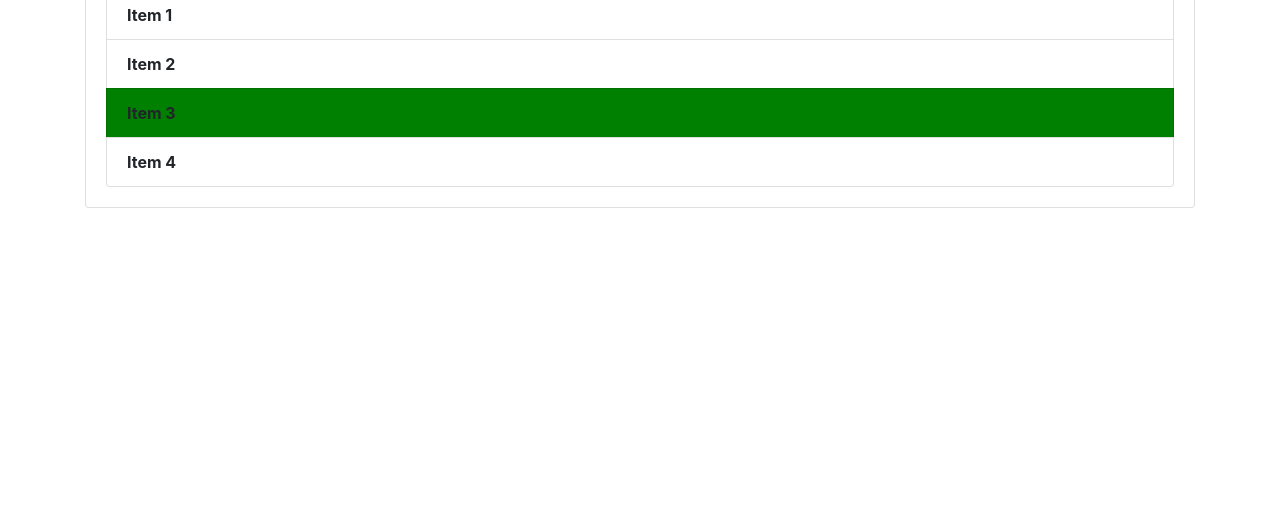
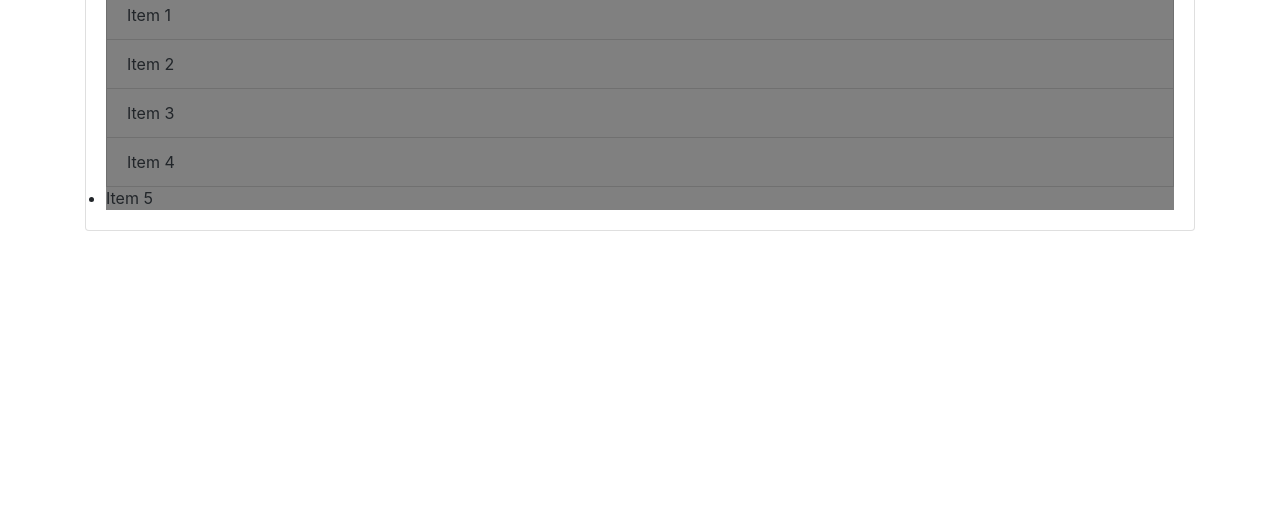
Before and after one commit to FIRE-BLAST/dom1, a plain HTML site: page index2.html in a window 1280 px wide. Shown: the part 287-800 px from the top of the page. Drawn offline with nearby package versions, Linux system fonts and the light colour scheme.

Commit message:
gettagsdone

```diff
--- a/dom.js
+++ b/dom.js
@@ -26,11 +26,20 @@
 //header.style.fontWeight = 'bold';
 
 
-var items = document.getElementsByClassName('list-group-item');
-console.log(items);
-items[2].style.backgroundColor = 'green';
+///var items = document.getElementsByClassName('list-group-item');
+//console.log(items);
+//items[2].style.backgroundColor = 'green';
 
-for(var i = 0; i < items.length; i++)
+//for(var i = 0; i < items.length; i++)
+//{
+  //  items[i].style.fontWeight = 'bold';
+//}
+
+var li = document.getElementsByTagName('li');
+console.log(li);
+li[2].style.backgroundColor = 'green';
+
+for(var i = 0; i < li.length; i++)
 {
-    items[i].style.fontWeight = 'bold';
+    li[i].style.backgroundColor = 'grey';
 }
--- a/index2.html
+++ b/index2.html
@@ -26,6 +26,7 @@
       <li class="list-group-item">Item 2</li>
       <li class="list-group-item">Item 3</li>
       <li class="list-group-item">Item 4</li>
+      <li>Item 5</li>
     </ul>
    </div>
   </div>
```
